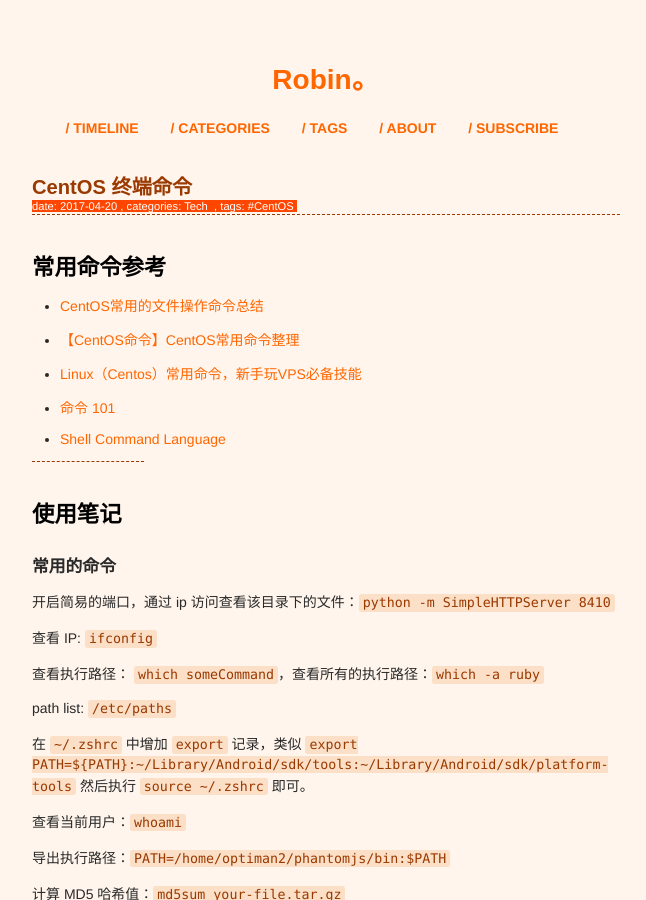
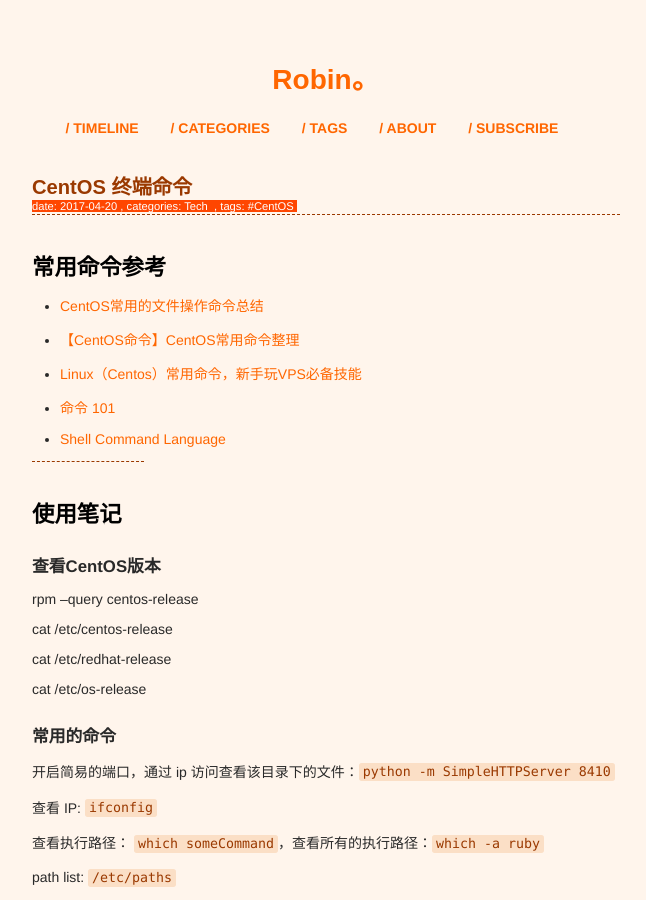
Before and after one commit to xianyuxmu/xianyuxmu.github.io, a Jekyll site: the page built from _posts/2017-04-20-centos-terminal-commands.md, in a window 1280 px wide and 900 px high. Shown: the whole window, without its empty margins (314-960 px from the left). Built offline with Jekyll 4.4.1, drawn with Linux system fonts in a browser that asks for light colours; comment, search, counter and statistics services are not loaded.

Commit message:
commands to check CentOS version

```diff
--- a/_posts/2017-04-20-centos-terminal-commands.md
+++ b/_posts/2017-04-20-centos-terminal-commands.md
@@ -21,6 +21,16 @@
 ----
 
 ## 使用笔记
+
+### 查看CentOS版本
+
+rpm --query centos-release
+
+cat /etc/centos-release
+
+cat /etc/redhat-release
+
+cat /etc/os-release
 
 ### 常用的命令
 
```
